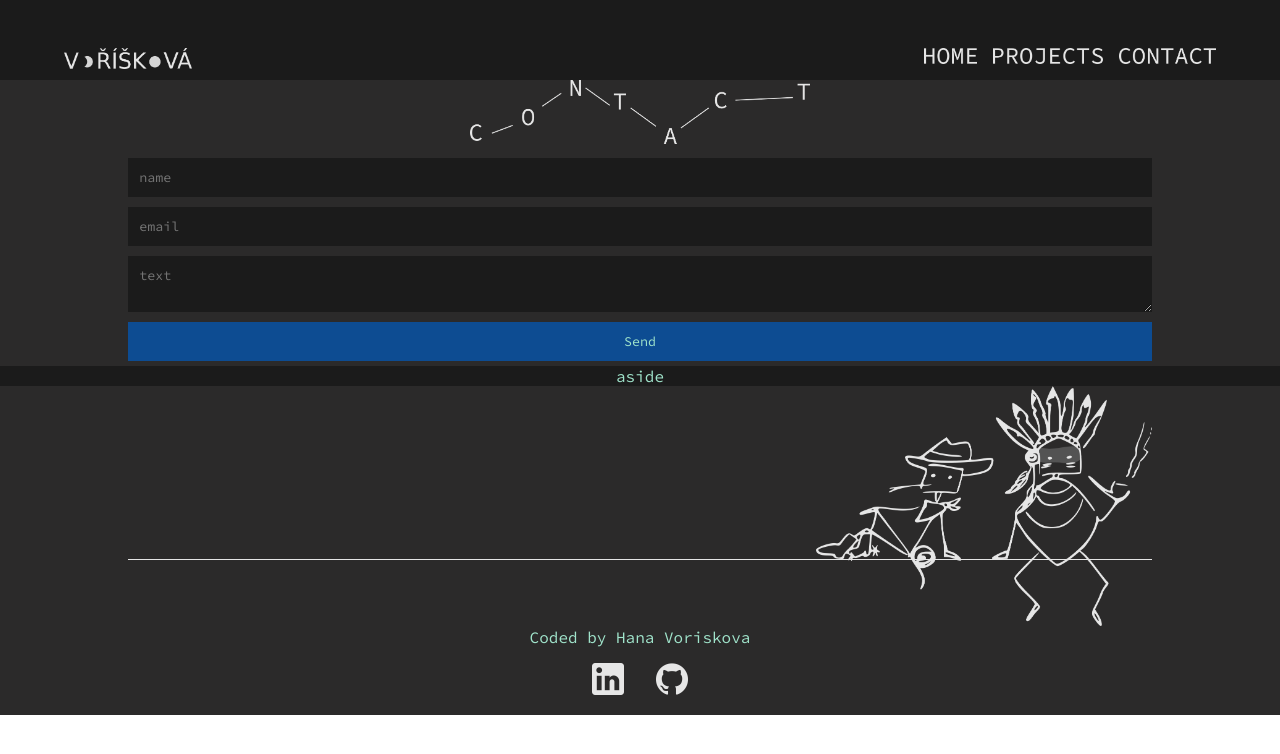
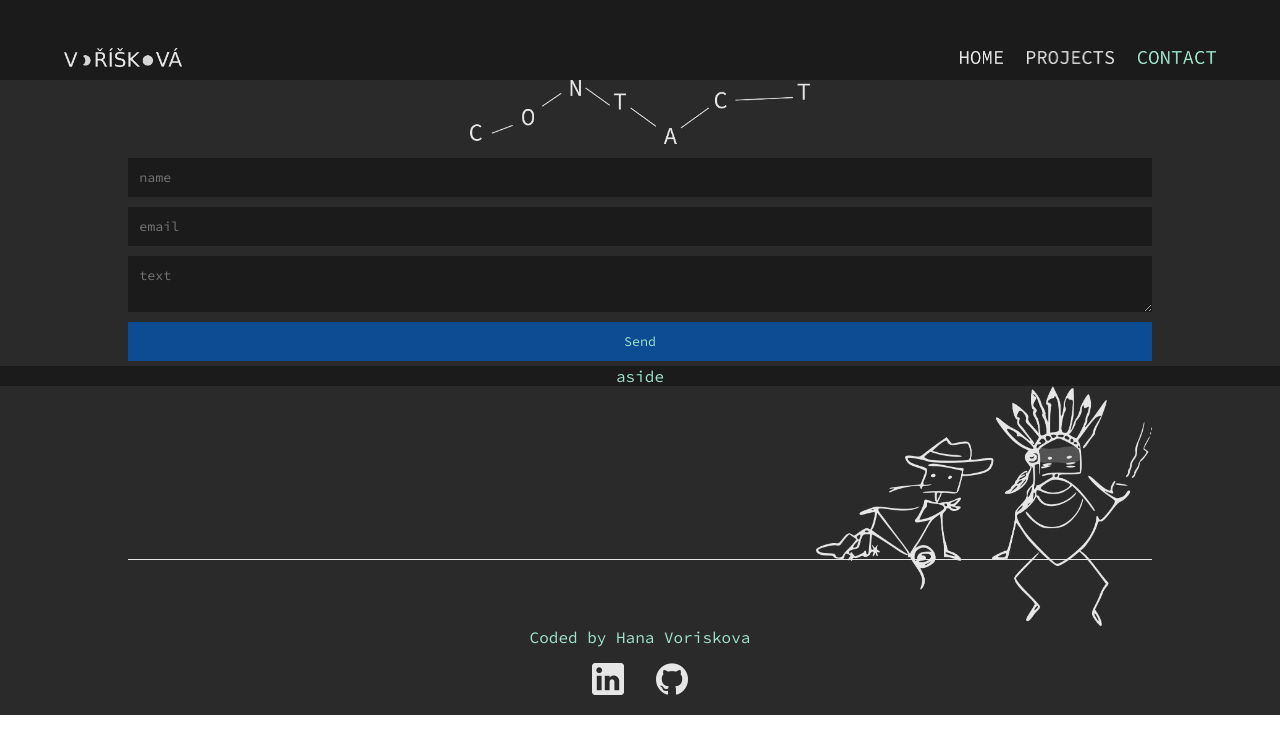
Before and after one commit to havoriskova/portfolio, a React (Create React App) app in the folder 01-portfolio/: page /contact in a window 1280 px wide. Shown: the top 754 px of the page. Built offline with nearby package versions, Linux system fonts and the light colour scheme; the HTML template or start-up script is replaced by a standard one.

Commit message:
li nav has now .active color

```diff
--- a/01-portfolio/src/App.css
+++ b/01-portfolio/src/App.css
@@ -7,6 +7,7 @@
   --darkest-color: #B01E68;
   --dark-color: #DC3535;
   --light-color: #F49D1A;
+  --light-color-filter-from-black: invert(73%) sepia(19%) saturate(4007%) hue-rotate(347deg) brightness(98%) contrast(95%); /*tohle upravovat v zavislosti na light-color*/
   --lightest-color: #FFE15D;
 }
 
@@ -14,6 +15,8 @@
     --darkest-color: #874C62;
     --dark-color: #C98474;
     --light-color: #F2D388;
+    --light-color-filter-from-black: invert(87%) sepia(40%) saturate(484%) hue-rotate(338deg) brightness(99%) contrast(91%);
+      /*tohle upravovat v zavislosti na light-color*/
     --lightest-color: #A7D2CB;
 }
 
@@ -21,6 +24,8 @@
     --darkest-color: #0D4C92;
     --dark-color: #59C1BD;
     --light-color: #A0E4CB;
+    --light-color-filter-from-black: invert(93%) sepia(11%) saturate(968%) hue-rotate(92deg) brightness(95%) contrast(88%);
+      /*tohle upravovat v zavislosti na light-color*/
     --lightest-color: #CFF5E7;
 }
 
@@ -115,7 +120,7 @@ footer {
 }
 
 .App .logo img {
-  height: 1.1rem;
+  height: 1.3rem;
   margin-top: .5rem;
   filter: invert(90%);
 }
@@ -134,13 +139,13 @@ a {
 .App header .nav-ul {
   list-style: none;
   display: none;
-  gap: 1rem;
+  gap: 1.5rem;
   flex-direction: column;
   text-transform: uppercase;
 }
 
 .App header .nav-li {
-  height: 1rem;
+  height: 1.2rem;
   filter: invert(90%);
 }
 
@@ -148,7 +153,9 @@ a {
   filter: invert(70%);
 }
 
-    /* .active ---> var(--contrast-color), jenomze ta je pokazde jina.. */
+.App header a.active .nav-li {
+filter: var(--light-color-filter-from-black);
+}
 
 
 .App header .nav-icon {
@@ -163,6 +170,7 @@ a {
   height: 1.5rem;
   margin: 1.5rem;
   filter: invert(90%);
+  cursor: pointer;
 }
 
 .App header .nav-icon.active {
@@ -189,7 +197,7 @@ a {
 
 /* mobile first */
 
-@media (min-width: 400px) {
+@media (min-width: 500px) {
   header > *, main > *, aside > *, footer > * {
     width: 80%;
     max-width: 1500px; /*might change in the future
@@ -211,12 +219,16 @@ a {
   }
 
   .App .logo img {
-    height: 1.3rem;
+    height: 1.2rem;
     margin-top: 0rem;
   }
 
   .App header .nav-icon {
     display: none;
+  }
+
+  .App header .nav-li {
+    height: .8rem;
   }
 
   .App header .nav-ul, .App header .icon-nav:not(.active) ~ nav .nav-ul {
--- a/01-portfolio/src/components/Footer.css
+++ b/01-portfolio/src/components/Footer.css
@@ -40,7 +40,7 @@
 }
 
 
-@media (min-width:420px) {
+@media (min-width:500px) {
     .robots_footer_container {
         height: 15rem;
         }
```
